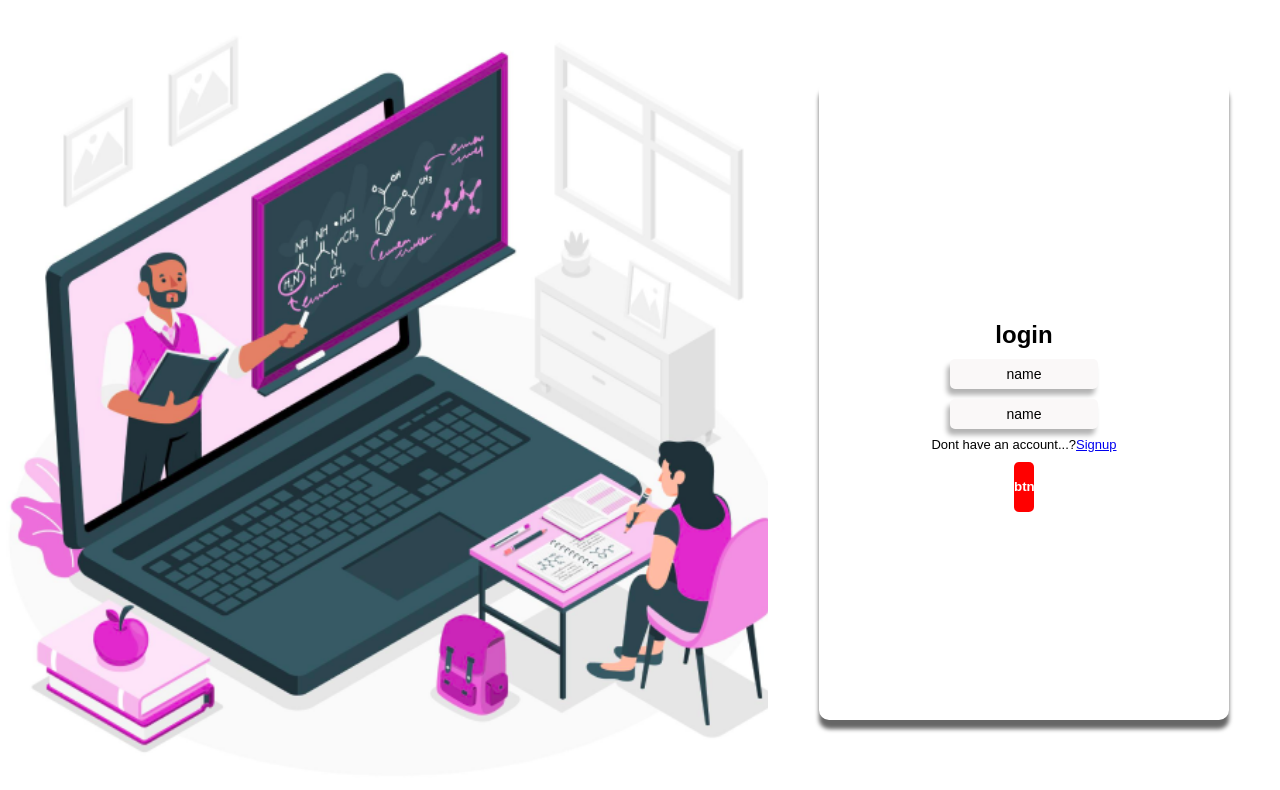
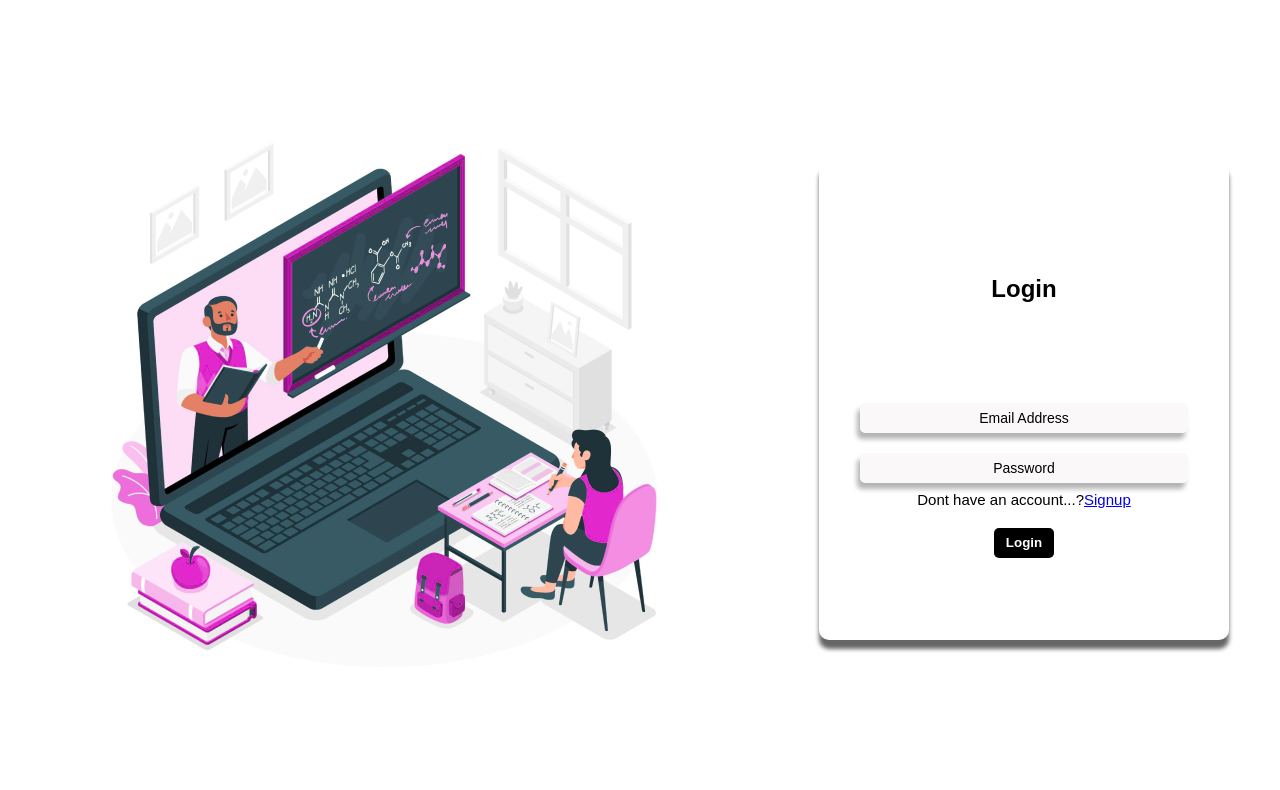
Before and after one commit to AbhijithKK/learnly, a React (Vite) app in the folder Client/: page / in a window 1280 px wide. Shown: the top 790 px of the page. Built offline with nearby package versions, Linux system fonts and the light colour scheme.

Commit message:
Login page component created

```diff
--- a/Client/src/App.tsx
+++ b/Client/src/App.tsx
@@ -1,28 +1,10 @@
-import Button from "./Components/Button/Button"
-import InputBox from "./Components/InputBox/InputBox"
-import LSpageTemplate from "./Components/LoginAndSignupTemplate/LSpageTemplate"
-
+import Login from "./Components/LoginPage/Login"
 
 function App() {
-function btn() {
 
-}
-function btna(a:string|number) {
-
-}
-function btna1(a:string|number) {
-
-}
   return (
    <>
-   <LSpageTemplate
-   BtnComponent={<Button name="btn" bColor="red" height="50px" width="20px" key={1} BtnClick={btn} />}
-   link="fff"
-    title="login"
-   InputComponent={[<InputBox height="30px" width="80%" placeHolder="name" type="email"/>,
-   <InputBox height="30px" width="80%" placeHolder="name" type="email"/>,
-  ]}
-   />
+   <Login/>
    </>
   )
 }
--- a/Client/src/Components/InputBox/InputBox.tsx
+++ b/Client/src/Components/InputBox/InputBox.tsx
@@ -14,6 +14,7 @@ const InputBox:FunctionComponent<InputBoxInterface> = ({type, placeHolder, heigh
           height: height,
           width: width,
         }}
+        required
       />
     </>
   );
--- a/Client/src/Components/LoginAndSignupTemplate/LSpageTemplate.css
+++ b/Client/src/Components/LoginAndSignupTemplate/LSpageTemplate.css
@@ -10,10 +10,10 @@
 }
 .login-t-left-img {
   background-image: url("../../assets/loginpage-pic.png");
-
-  background-size: cover;
   height: 100vh;
   width: 100%;
+  background-position: center;
+  background-repeat: no-repeat;
 }
 .login-t-right {
   width: 40%;
@@ -25,7 +25,7 @@
 .login-t-right-center{
 
     justify-content: center;
-    height: 80vh;
+
     width: 80%;
     background-color:white;
     border-radius: 10px;
@@ -41,18 +41,23 @@
     text-align: center;
     font-weight: bold;
     font-family: sans-serif;
+    width: 100%;
 }
 
 .login-t-right-inputbox{
-    margin-top: 10px;
+    margin-top: 20px;
     margin-bottom: 8px;
 }
 .login-t-right-button{
-    margin-top: 10px;
+    margin-top: 20px;
     margin-bottom: 8px;
 }
 .login-t-right-text{
-    font-size: 13px;
+    font-size: 15px;
     font-weight: 100;
     font-family: sans-serif;
 }
+
+.login-t-right-title{
+    margin-bottom: 100px;
+}
--- a/Client/src/Components/LoginAndSignupTemplate/LSpageTemplate.tsx
+++ b/Client/src/Components/LoginAndSignupTemplate/LSpageTemplate.tsx
@@ -3,7 +3,7 @@ import { LSTemplateInterface } from '../../Utils/Interfaces'
 
 import './LSpageTemplate.css'
 
-const LSpageTemplate:FunctionComponent<LSTemplateInterface> = ({title,InputComponent,link,BtnComponent}) => {
+const LSpageTemplate:FunctionComponent<LSTemplateInterface> = ({title,InputComponent,link,BtnComponent ,rboxHeight}) => {
 
   return (
     <div className='login-t-main'>
@@ -11,9 +11,11 @@ const LSpageTemplate:FunctionComponent<LSTemplateInterface> = ({title,InputCompo
             <div className="login-t-left-img"></div>
         </div>
         <div className="login-t-right">
-            <div className="login-t-right-center">
+            <div className="login-t-right-center" style={{
+                 height:rboxHeight
+            }}>
                 <div className='login-t-right-form'>
-                <h2>{title}</h2>
+                <h2 className='login-t-right-title'>{title}</h2>
                {
                 InputComponent?.map((Comp:any,index)=>(
                     <div className="login-t-right-inputbox" key={index}>
--- /dev/null
+++ b/Client/src/Components/LoginPage/Login.tsx
@@ -0,0 +1,27 @@
+import { useState } from "react"
+import Button from "../Button/Button"
+import InputBox from "../InputBox/InputBox"
+import LSpageTemplate from "../LoginAndSignupTemplate/LSpageTemplate"
+
+
+const Login = () => {
+    const [email,setEmail]=useState<string|number>('')
+    const [password,setPassword]=useState<string|number>('')
+    const Login= ()=>{
+     console.log(email,password);
+
+    }
+  return (
+    <>
+      <LSpageTemplate link="/signup" title="Login" rboxHeight="60vh"
+       BtnComponent={<Button bColor="black" height="30px" width="60px" name="Login" BtnClick={Login}/>}
+        InputComponent ={[
+            <InputBox height="30px" width="80%" placeHolder="Email Address" type="email" onChangeValue={(e:string|number)=>setEmail(e)}/>,
+            <InputBox height="30px" width="80%" placeHolder="Password" type="password" onChangeValue={(e:string|number)=>setPassword(e)}/>,
+        ]}
+         />
+    </>
+  )
+}
+
+export default Login
--- a/Client/src/Utils/Interfaces.tsx
+++ b/Client/src/Utils/Interfaces.tsx
@@ -22,4 +22,5 @@ export interface LSTemplateInterface{
     InputComponent:React.ReactNode[]
     link:string
     BtnComponent:React.ReactNode
+    rboxHeight:string
 }
```
Also changed, not shown: Client/src/Components/SignupPage/Signup.tsx (added).
